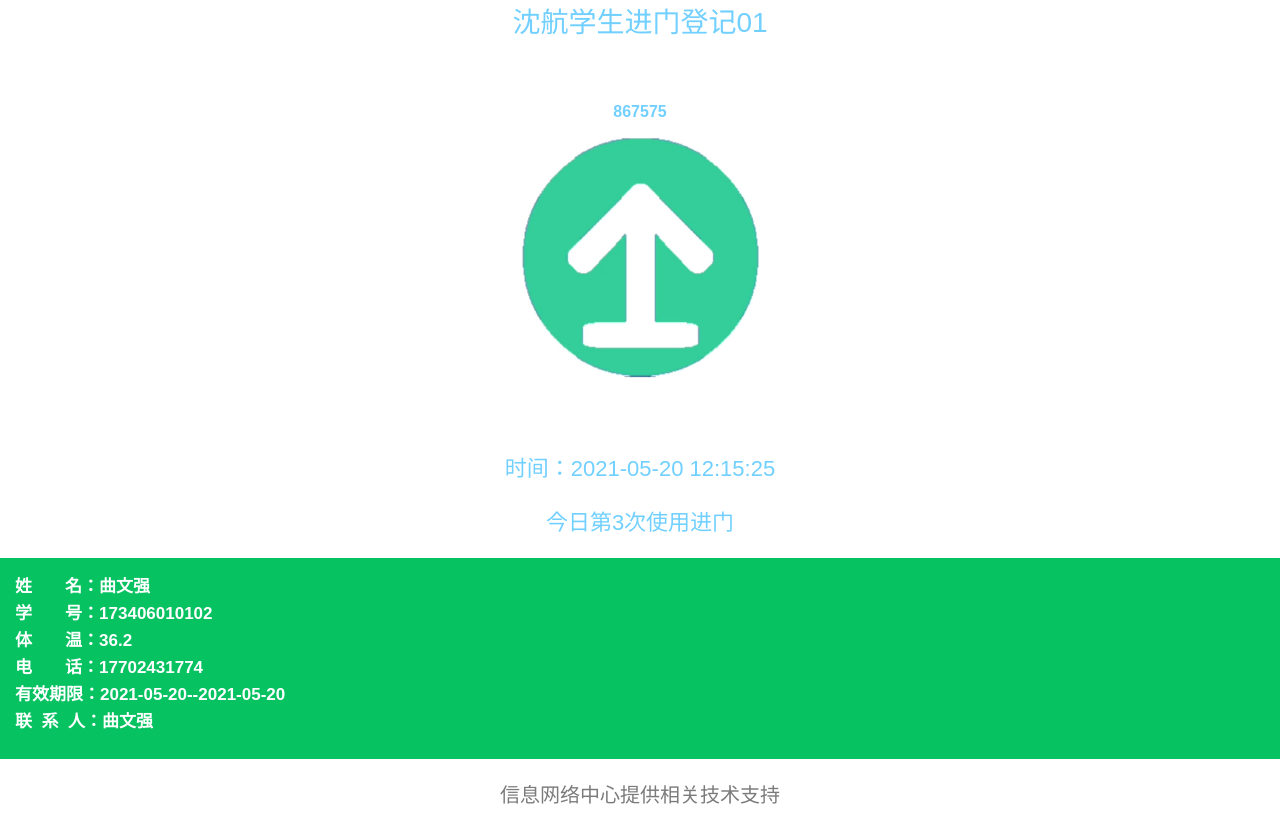
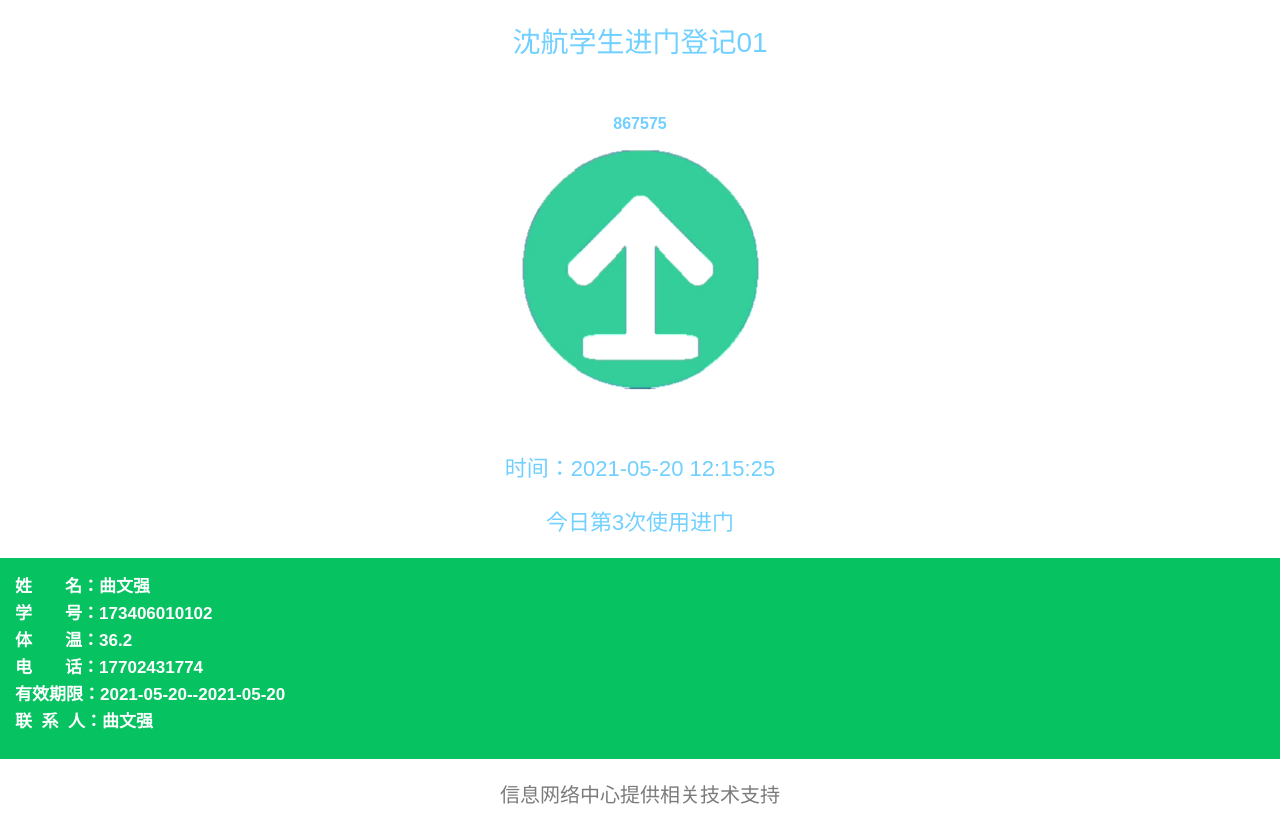
Before and after one commit to VulcanLIU/My-Page-test, a plain HTML site: page index.html in a window 1280 px wide. Drawn offline with Linux system fonts and the light colour scheme.

Commit message:
Update index.html

```diff
--- a/index.html
+++ b/index.html
@@ -6,14 +6,12 @@
 	<meta name="viewport"
 		content="width=device-width,initial-scale=1.0, minimum-scale=1.0, maximum-scale=1.0, user-scalable=no" />
 	<title> 沈阳航空航天大学出入登记 </title>
-
 	<style>
 		#animated_div {
 			color: #ffffff;
 			position: relative;
 			font-weight: bold;
 			font-size: 20px;
-			padding: 10px;
 			animation: animated_div 1s 1;
 			animation-iteration-count: infinite;
 		}
@@ -50,14 +48,14 @@
 </head>
 
 
-<body style="background-color:white;font-family:arial;margin: 0px;">
+<body style="background-color:white;font-family:arial;margin: 0px;padding-top: 20px;">
 
 	<div id="a1" style="background-color:#ffffff;clear:both;text-align:center;font-size:28px;">
 		<font color="#71D0FF"> 沈航学生进门登记01 </font>
 
 	</div>
 
-	<div id="animated_div" style="background-color:#ffffff;clear:both;text-align:center;">
+	<div id="animated_div" style="background-color:#ffffff;clear:both;text-align:center;font-size:20px;">
 		<p style="color:#71D0FF;"> 867575 </p>
 		<img id="img" src="20210520.jpg" width="300" height="300">
 		</img>
```
